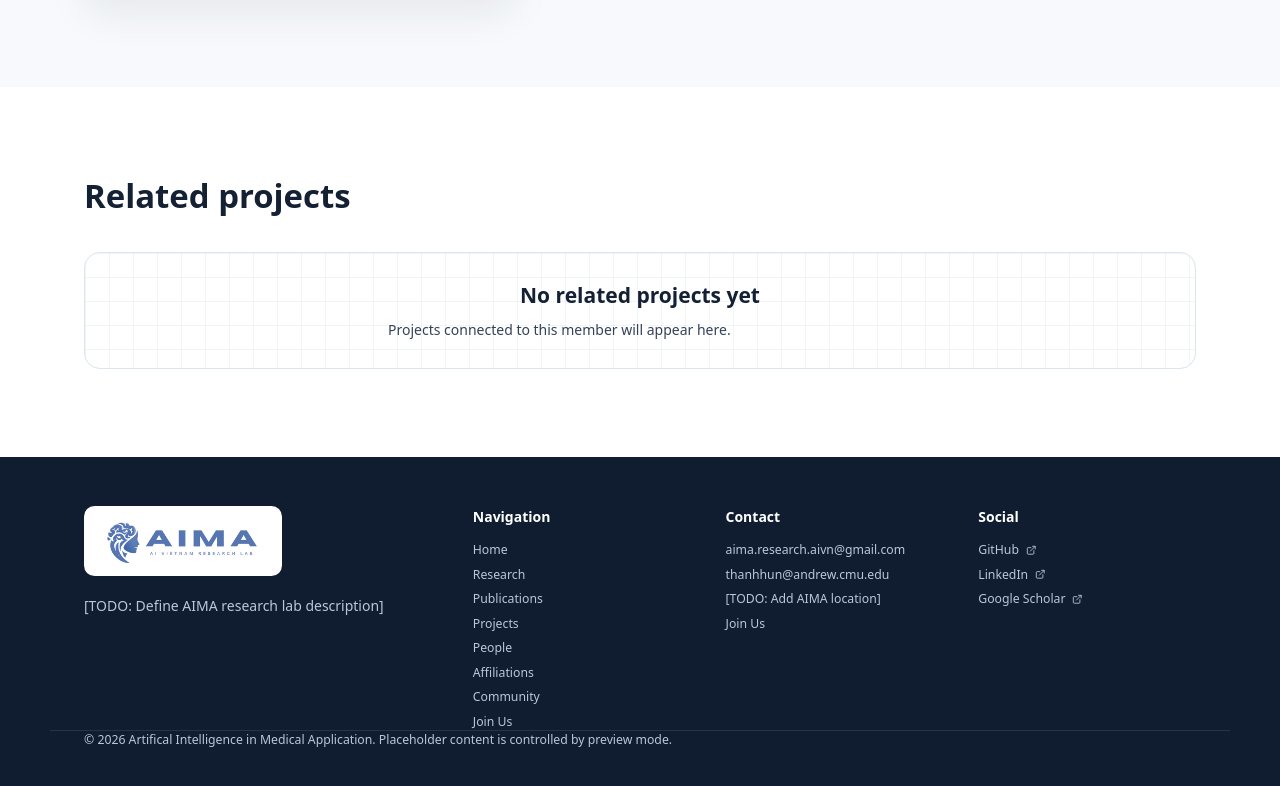
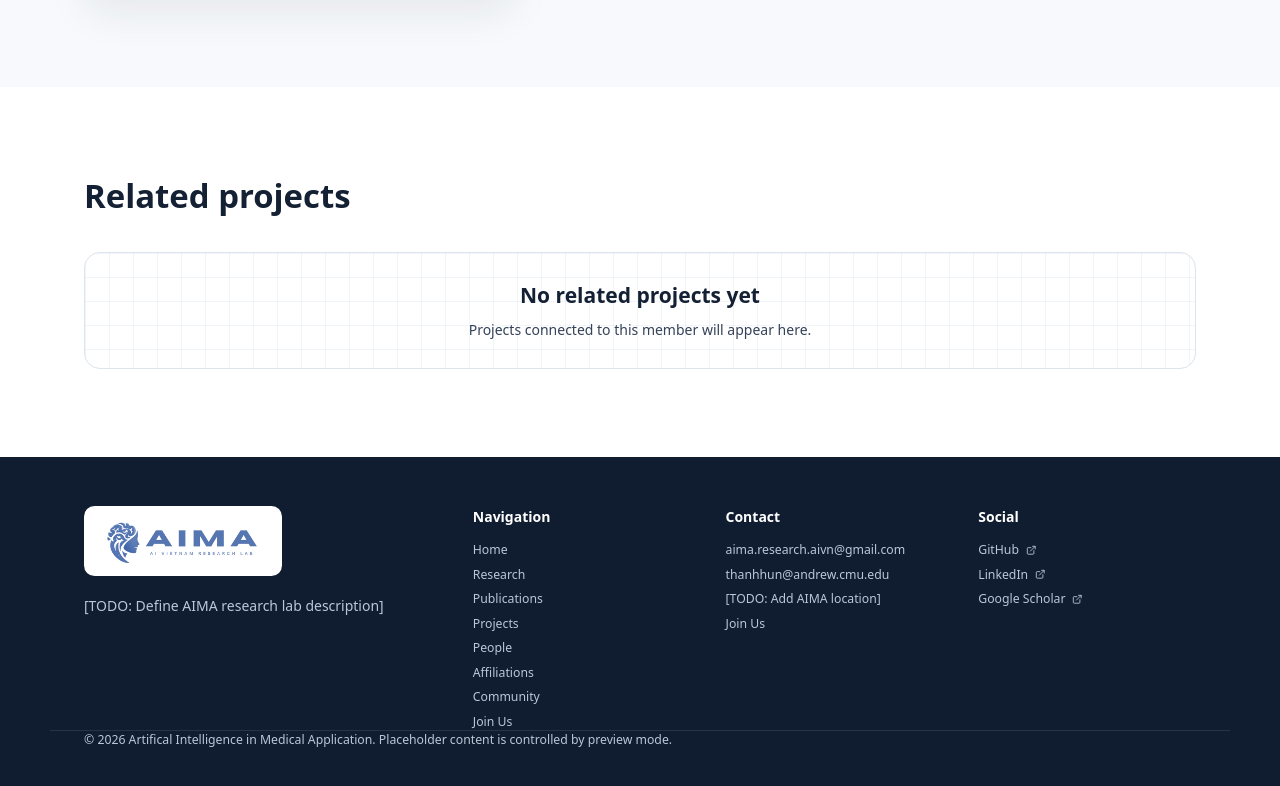
Before and after one commit to AIMA-Research-Group/aima-research-group.github.io, a Next.js app: page /people/anh-mai-vu in a window 1280 px wide. Shown: the part 838-1624 px from the top of the page. Built offline with nearby package versions, Linux system fonts and the light colour scheme.

Commit message:
Limit justified text to member biographies

```diff
--- a/app/globals.css
+++ b/app/globals.css
@@ -43,11 +43,6 @@ body {
 a {
   color: inherit;
   text-decoration: none;
-}
-
-p {
-  text-align: justify;
-  text-justify: inter-word;
 }
 
 img,
--- a/app/people/[slug]/page.tsx
+++ b/app/people/[slug]/page.tsx
@@ -97,7 +97,7 @@ export default async function PersonDetailPage({ params }: { params: Promise<{ s
                 </div>
                 <div>
                   <h2 className="text-2xl font-black">Biography</h2>
-                  <p className="mt-3 font-medium leading-8 text-[var(--text-primary)]">{person.full_bio}</p>
+                  <p className="mt-3 text-justify font-medium leading-8 text-[var(--text-primary)] [text-justify:inter-word]">{person.full_bio}</p>
                 </div>
                 <div>
                   <h2 className="text-2xl font-black">Research interests</h2>
```
